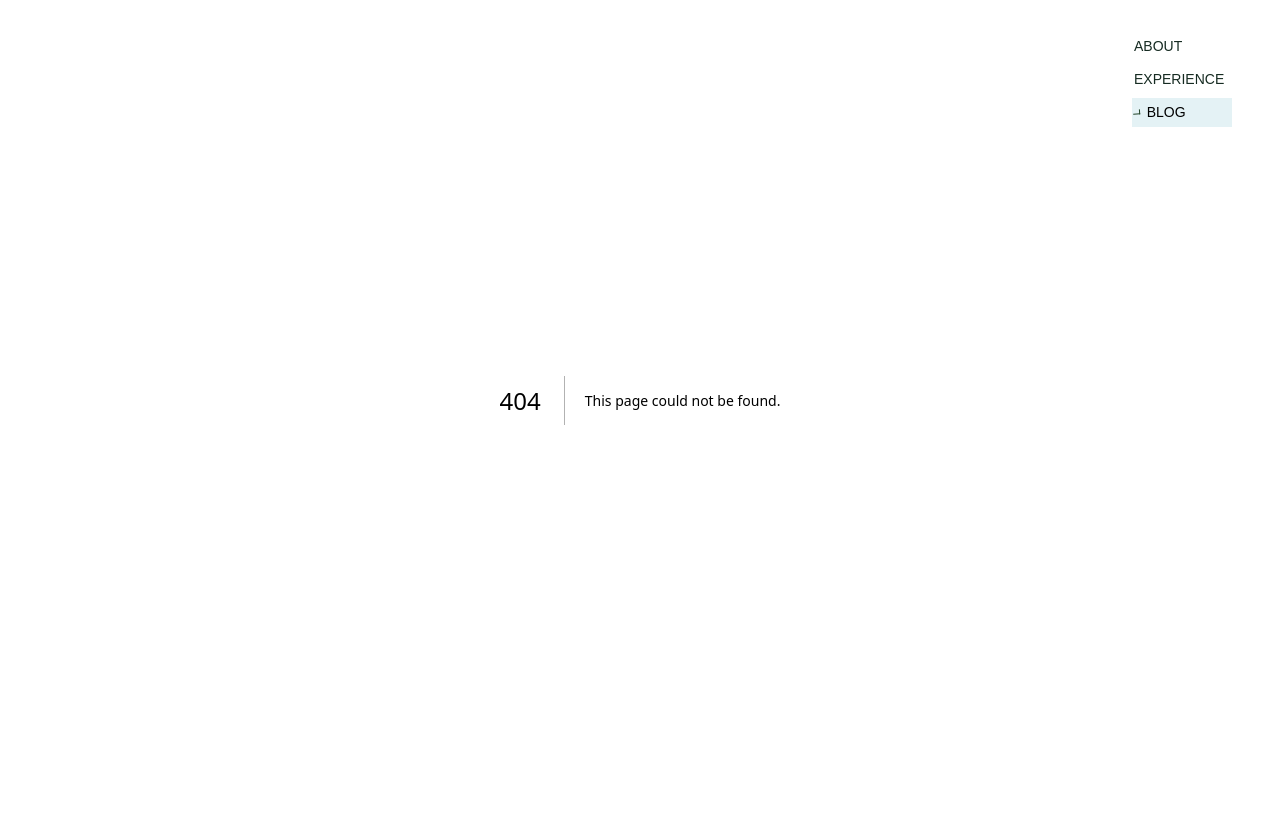
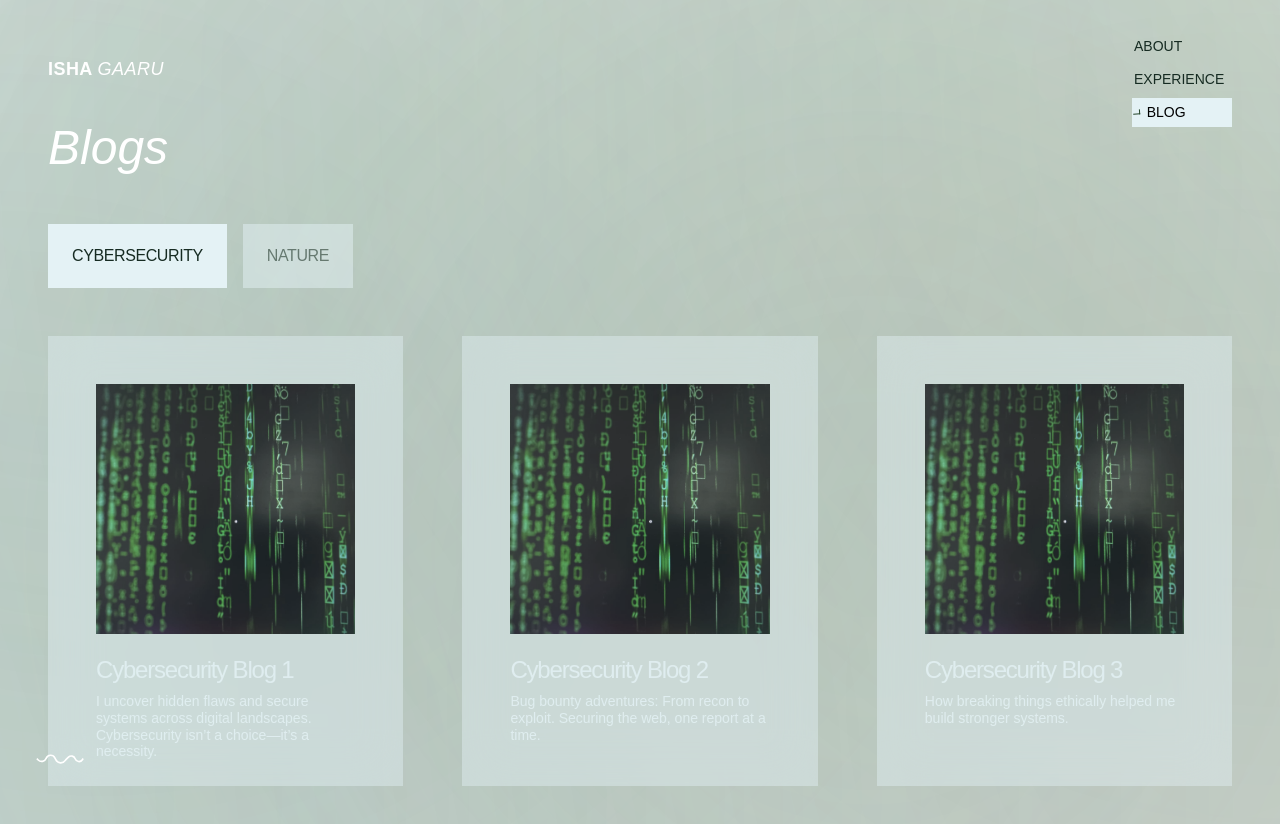
Before and after one commit to binksBrew/portfolio, a Next.js app: page /blog in a window 1280 px wide. Before the commit this address had no page. Shown: the top 824 px of the page. Before the commit the page ends 800 px from the top, so only its background shows below. Built offline with nearby package versions, Linux system fonts and the light colour scheme; a web font is replaced by a local one.

Commit message:
blogs page

```diff
--- /dev/null
+++ b/src/app/blog/page.tsx
@@ -0,0 +1,128 @@
+'use client'
+
+import { useState } from 'react'
+import Image from 'next/image'
+import Link from 'next/link'
+
+const blogs = {
+  cybersecurity: [
+    {
+      title: 'Cybersecurity Blog 1',
+      description:
+        'I uncover hidden flaws and secure systems across digital landscapes. Cybersecurity isn’t a choice—it’s a necessity.',
+      image: '/cyberblog.jpg',
+      href: '/blog/cyber-1',
+    },
+    {
+      title: 'Cybersecurity Blog 2',
+      description:
+        'Bug bounty adventures: From recon to exploit. Securing the web, one report at a time.',
+      image: '/cyberblog.jpg',
+      href: '/blog/cyber-2',
+    },
+    {
+      title: 'Cybersecurity Blog 3',
+      description:
+        'How breaking things ethically helped me build stronger systems.',
+      image: '/cyberblog.jpg',
+      href: '/blog/cyber-3',
+    },
+  ],
+  nature: [
+    {
+      title: 'Nature Blog 1',
+      description:
+        'Exploring the connection between nature and mindful engineering. Mountains inspire resilience.',
+      image: '/natureblog.jpg',
+      href: '/blog/nature-1',
+    },
+    {
+      title: 'Nature Blog 2',
+      description:
+        'I reflect on how natural landscapes fuel my creativity in code and beyond.',
+      image: '/natureblog.jpg',
+      href: '/blog/nature-2',
+    },
+    {
+      title: 'Nature Blog 3',
+      description:
+        'The harmony of nature guides my approach to system design and simplicity.',
+      image: '/natureblog.jpg',
+      href: '/blog/nature-3',
+    },
+  ],
+}
+
+export default function BlogPage() {
+  const [activeTab, setActiveTab] = useState<'cybersecurity' | 'nature'>('cybersecurity')
+
+  return (
+    <div className="relative min-h-screen overflow-hidden">
+      {/* === Blurred Background Gradient === */}
+      <div className="absolute inset-0 z-0">
+        <div className="absolute w-[1000px] h-[1000px] bg-[#08503E] blur-[800px] rounded-full left-[-500px] bottom-[-400px] opacity-[0.7]" />
+        <div className="absolute w-[1000px] h-[1000px] bg-[#52816d] blur-[800px] rounded-full left-[-400px] top-[-350px] opacity-[0.7]" />
+        <div className="absolute w-[1000px] h-[1000px] bg-[#091F17] blur-[800px] rounded-full right-[-450px] bottom-[-300px] opacity-[0.65]" />
+        <div className="absolute w-[1000px] h-[1000px] bg-[#307039] blur-[800px] rounded-full right-[-500px] top-[-400px] opacity-[0.65]" />
+        <div className="absolute w-[900px] h-[900px] bg-[#f7ede3] blur-[700px] rounded-full left-[420px] top-[100px] opacity-[0.65]" />
+      </div>
+
+      {/* === Foreground Blog UI === */}
+      <div className="relative z-10 px-12 py-28 text-white font-ibm">
+        {/* Heading */}
+        <h1 className="text-[48px] italic font-playfair mb-10">Blogs</h1>
+
+        {/* Tabs */}
+        <div className="flex gap-4 mb-12">
+          <button
+            onClick={() => setActiveTab('cybersecurity')}
+            className={`px-6 py-[10px] h-[64px] text-[16px] font-medium font-ibm tracking-tight bg-[#e4f2f5] ${
+              activeTab === 'cybersecurity'
+                ? 'text-[#162b22] opacity-100'
+                : 'text-[#162b22] opacity-50'
+            }`}
+          >
+            CYBERSECURITY
+          </button>
+          <button
+            onClick={() => setActiveTab('nature')}
+            className={`px-6 py-[10px] h-[64px] text-[16px] font-medium font-ibm tracking-tight bg-[#e4f2f5] ${
+              activeTab === 'nature'
+                ? 'text-[#162b22] opacity-100'
+                : 'text-[#162b22] opacity-50'
+            }`}
+          >
+            NATURE
+          </button>
+        </div>
+
+        {/* Blog Cards Grid */}
+        <div className="flex flex-wrap justify-between gap-y-12">
+          {blogs[activeTab].map((blog, idx) => (
+            <Link
+              key={`${activeTab}-${idx}`}
+              href={blog.href}
+              className="w-[30%] min-w-[320px] max-w-[590px] h-[450px] p-12 bg-[#E4F2F580] backdrop-blur-[24px] opacity-90 hover:opacity-100 transition-opacity duration-300"
+            >
+              <div className="mb-6 w-full h-[250px] overflow-hidden">
+                <Image
+                  src={blog.image}
+                  alt={blog.title}
+                  width={494}
+                  height={250}
+                  className="w-full h-full object-cover mix-blend-luminosity"
+                />
+              </div>
+              <div className="space-y-[11px] text-[#E4F2F5]">
+                <h2 className="text-[24px] font-normal leading-[1] tracking-tighter">
+                  {blog.title}
+                </h2>
+                <p className="text-[14px] leading-[1.2]">{blog.description}</p>
+              </div>
+            </Link>
+          ))}
+        </div>
+      </div>
+    </div>
+  )
+}
```
Also changed, not shown: src/app/page.tsx (+0 -101 lines), public/cyberblog.jpg (added), public/natureblog.jpg (added).
